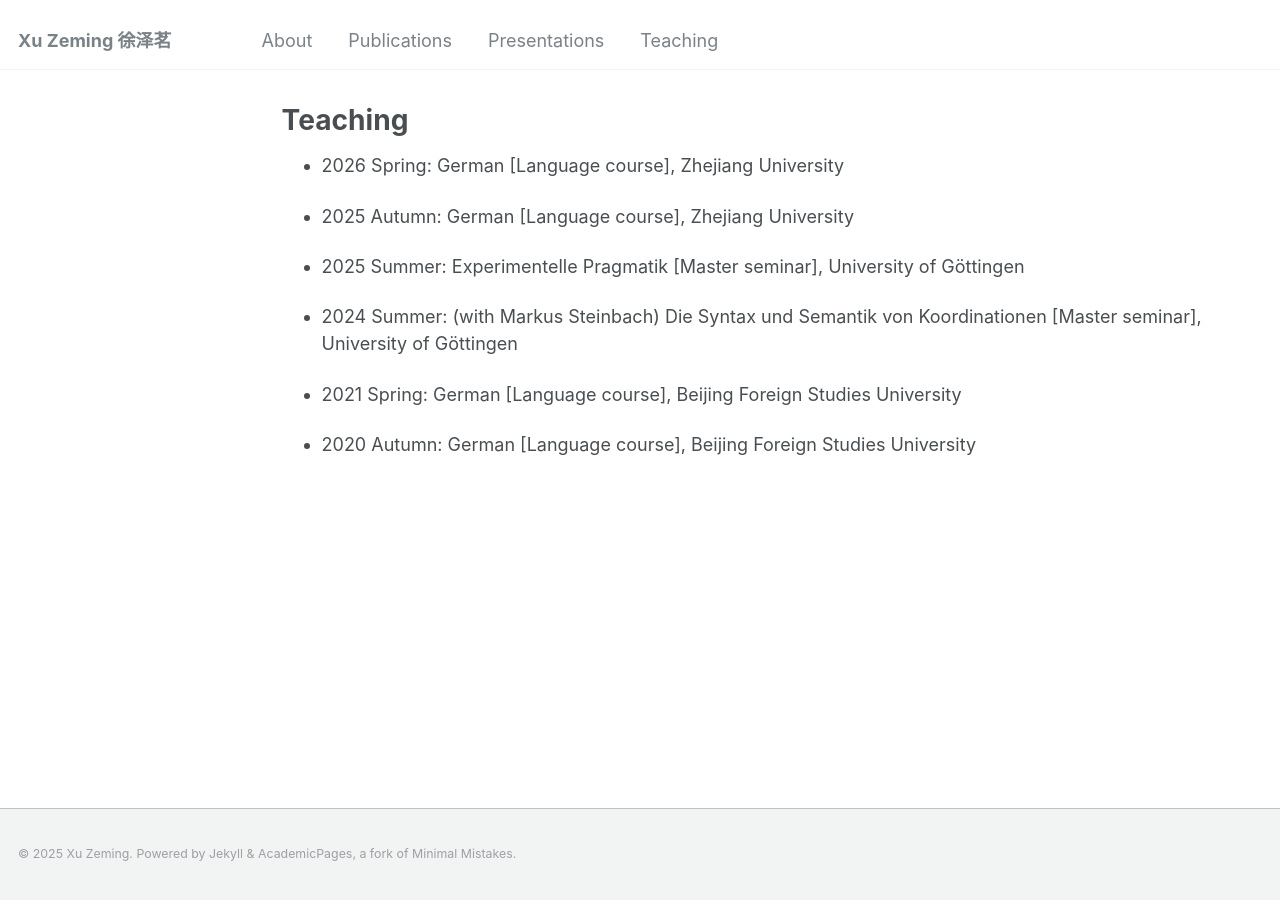
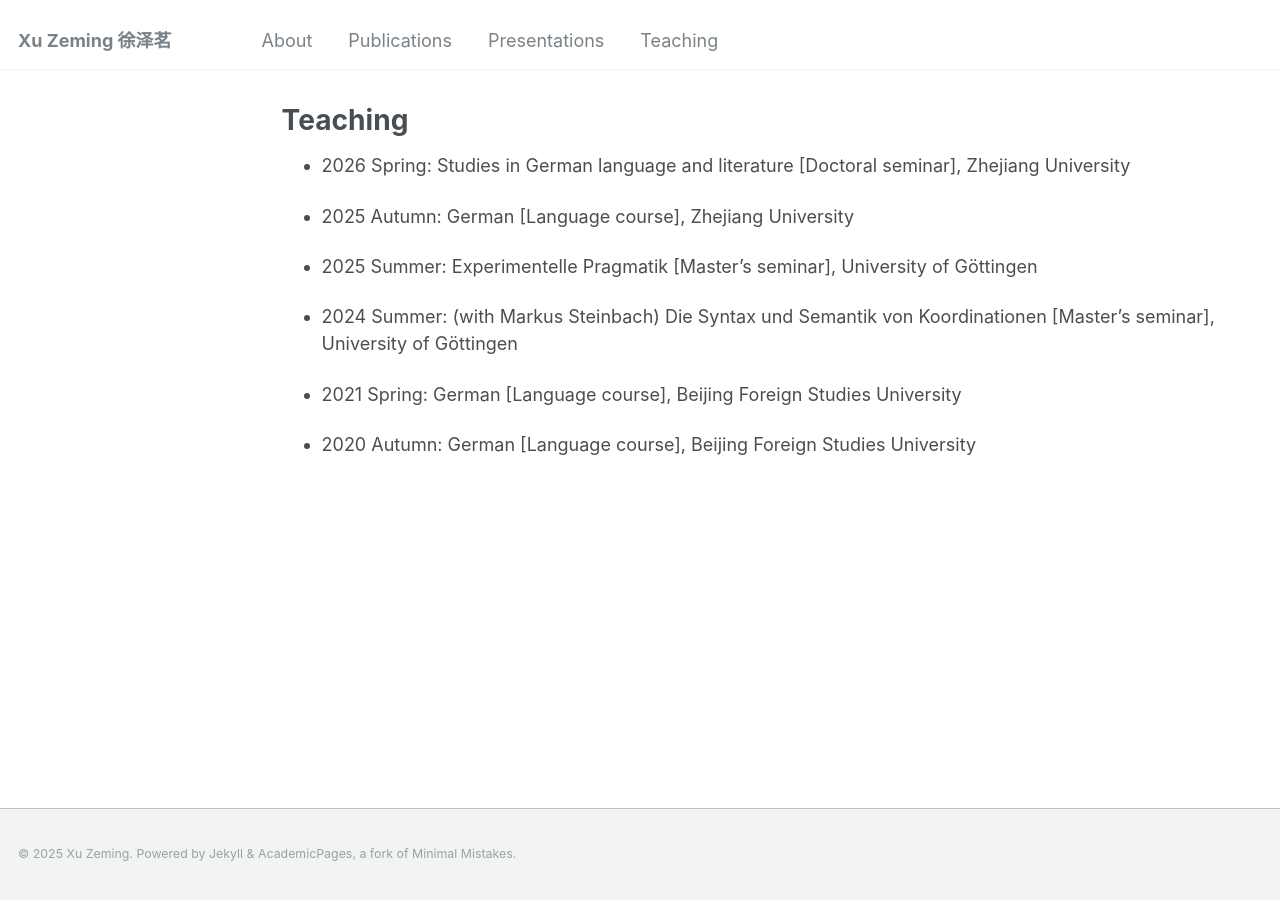
Before and after one commit to xu-zeming/xu-zeming.github.io, a Jekyll site: the page built from _pages/teaching.md, in a window 1280 px wide. Built offline with Jekyll 4.4.1, drawn with Linux system fonts in a browser that asks for light colours.

Commit message:
modified:   _pages/teaching.md

```diff
--- a/_pages/teaching.md
+++ b/_pages/teaching.md
@@ -6,13 +6,13 @@ author_profile: false
 ---
 
 {% include base_path %}
-* 2026 Spring: German [Language course], Zhejiang University
+* 2026 Spring: Studies in German language and literature [Doctoral seminar], Zhejiang University
 
 * 2025 Autumn: German [Language course], Zhejiang University
 
-* 2025 Summer: Experimentelle Pragmatik [Master seminar], University of Göttingen
+* 2025 Summer: Experimentelle Pragmatik [Master's seminar], University of Göttingen
 
-* 2024 Summer: (with Markus Steinbach) Die Syntax und Semantik von Koordinationen [Master seminar], University of Göttingen
+* 2024 Summer: (with Markus Steinbach) Die Syntax und Semantik von Koordinationen [Master's seminar], University of Göttingen
 
 * 2021 Spring: German [Language course], Beijing Foreign Studies University
 
```
